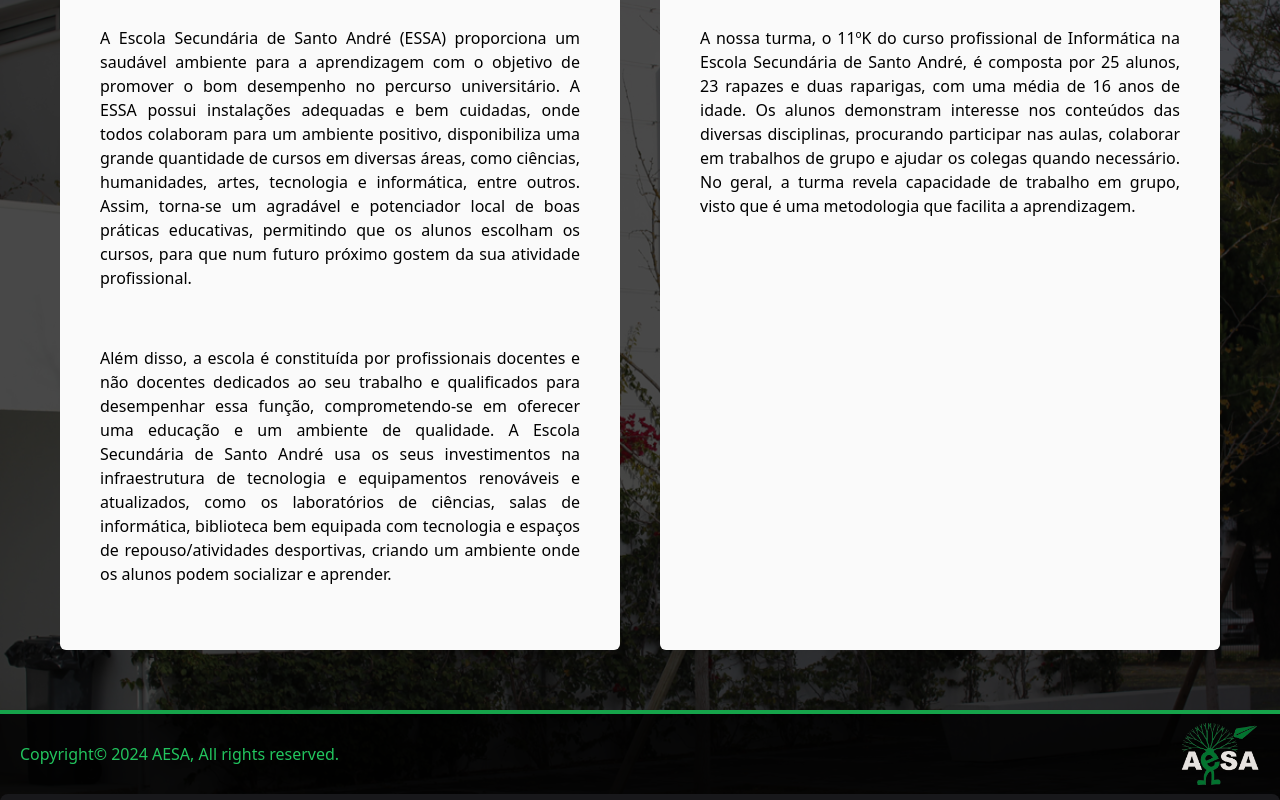
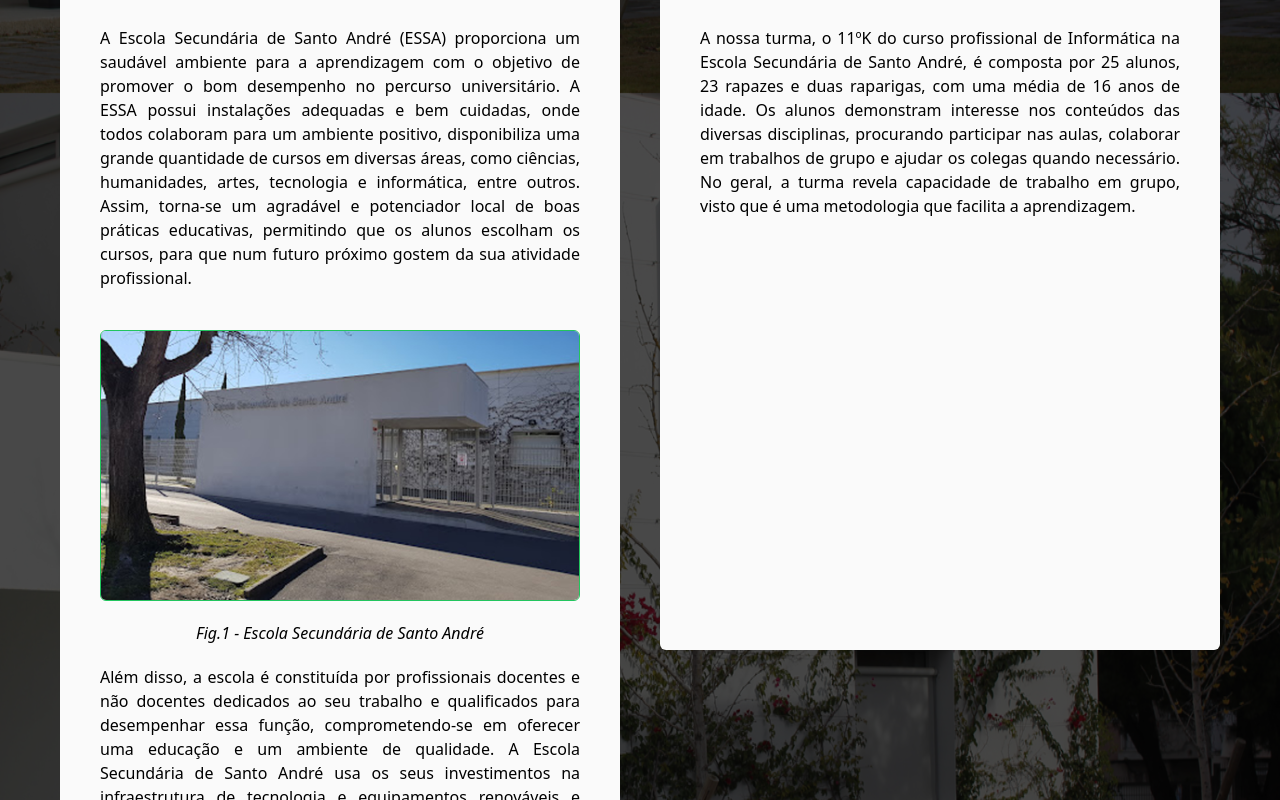
Before and after one commit to OVasconceloss/dac-website-23-24, a React (Vite) app: page /aboutus in a window 1280 px wide. Shown: the part 914-1714 px from the top of the page. Built offline with nearby package versions, Linux system fonts and the light colour scheme.

Commit message:
:sparkles: feat: add the elements for the school image

```diff
--- a/src/pages/about.jsx
+++ b/src/pages/about.jsx
@@ -1,5 +1,6 @@
 import { Header } from "../components/header/header";
 import { Footer } from "../components/footer/footer";
+import schoolImage from "../assets/school-image-about.jpg";
 
 const About = () => {
   return (
@@ -14,7 +15,7 @@ const About = () => {
       <section className="flex flex-col justify-center items-center py-32 pb-10 bg-light_black_thr">
         <hr className="w-[80rem] border-4 border-green-500"/>
         <div className="flex justify-center">
-          <article className="w-[35rem] h-[50rem] rounded-b-md p-10 mb-5 mx-5 bg-zinc-50">
+          <article className="w-[35rem] h-[65rem] rounded-b-md p-10 mb-5 mx-5 bg-zinc-50">
             <h3 className="h-[5rem] p-5 text-green-500 text-center text-3xl">Agrupamento de Escolas de Santo André</h3>
             <p className="mt-14 text-justify">
               A Escola Secundária de Santo André (ESSA) proporciona um saudável ambiente para a aprendizagem com o objetivo de
@@ -23,7 +24,10 @@ const About = () => {
               humanidades, artes, tecnologia e informática, entre outros. Assim, torna-se um agradável e potenciador local de boas práticas
               educativas, permitindo que os alunos escolham os cursos, para que num futuro próximo gostem da sua atividade profissional.
             </p>
-            <p className="mt-14 text-justify">
+            <img src={schoolImage} alt="Escola Secundária de Santo André" className="mt-10 my-5 object-scale-down max-h-96 rounded-md
+            border border-green-500" />
+            <figcaption className="text-center"><em>Fig.1 - Escola Secundária de Santo André</em></figcaption>
+            <p className="mt-5 text-justify">
               Além disso, a escola é constituída por profissionais docentes e não docentes dedicados ao seu trabalho e qualificados para
               desempenhar essa função, comprometendo-se em oferecer uma educação e um ambiente de qualidade. A Escola Secundária de Santo
               André usa os seus investimentos na infraestrutura de tecnologia e equipamentos renováveis e atualizados, como os laboratórios
```
